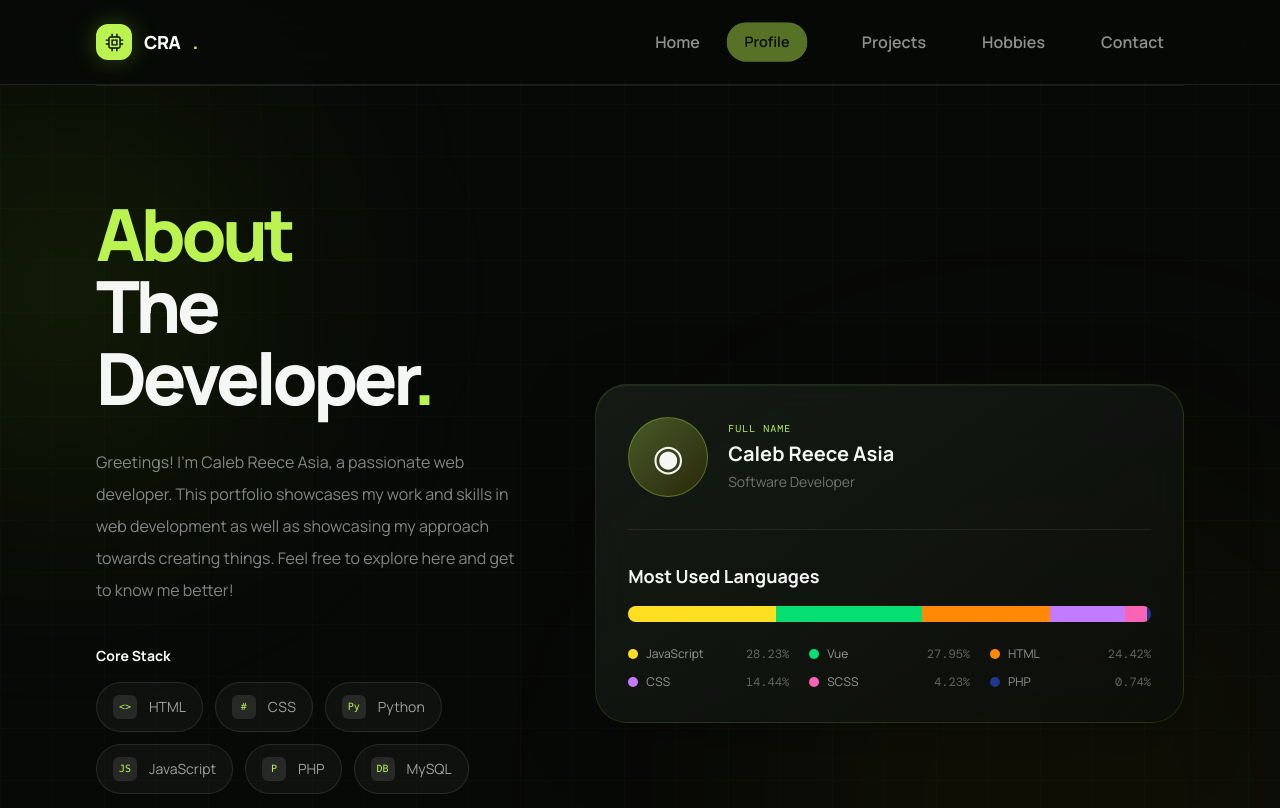
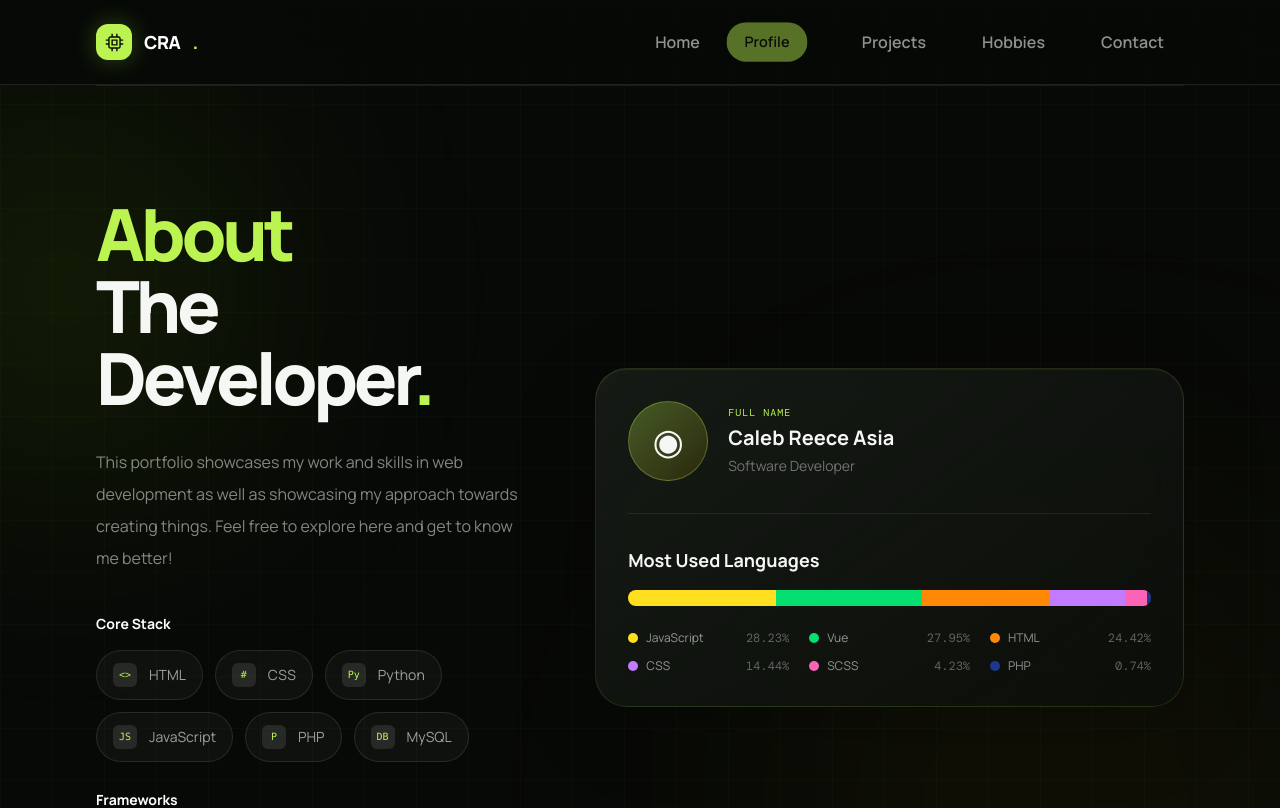
Before and after one commit to Caleb-Asia/vue-portfolio, a Vue app: page /profile in a window 1280 px wide. Shown: the top 808 px of the page. Built offline with nearby package versions, Linux system fonts and the light colour scheme.

Commit message:
Edited some things

```diff
--- a/src/components/AboutSection.vue
+++ b/src/components/AboutSection.vue
@@ -46,8 +46,7 @@ const frameworks = [
         >
       </h2>
       <p class="mt-8 max-w-md leading-8 text-white/50">
-        Greetings! I'm Caleb Reece Asia, a passionate web developer. This
-        portfolio showcases my work and skills in web development as well as
+        This portfolio showcases my work and skills in web development as well as
         showcasing my approach towards creating things. Feel free to explore
         here and get to know me better!
       </p>
--- a/src/components/HeroSection.vue
+++ b/src/components/HeroSection.vue
@@ -11,12 +11,12 @@ import profilePic from "../public/profile-pic.png";
       <h1
         class="max-w-2xl text-6xl font-extrabold leading-[.98] tracking-[-.07em] sm:text-8xl"
       >
-        <span class="text-lime-300">Programmer</span
-        ><br />Professional<br /><span class="text-white/90">Portfolio.</span>
+        <span class="text-lime-300">Aspiring</span
+        ><br />Software<br /><span class="text-white/90">Developer.</span>
       </h1>
       <p class="mt-9 max-w-lg text-base leading-8 text-white/50">
-        Greetings! I'm Caleb Reece Asia, a passionate web developer building
-        thoughtful digital experiences and elegant systems.
+        Welcome to my portfolio! I'm Caleb Reece Asia, an aspiring software
+        developer creating thoughtful digital experiences and elegant systems.
       </p>
       <div class="mt-10 flex items-center gap-5">
         <RouterLink
```
